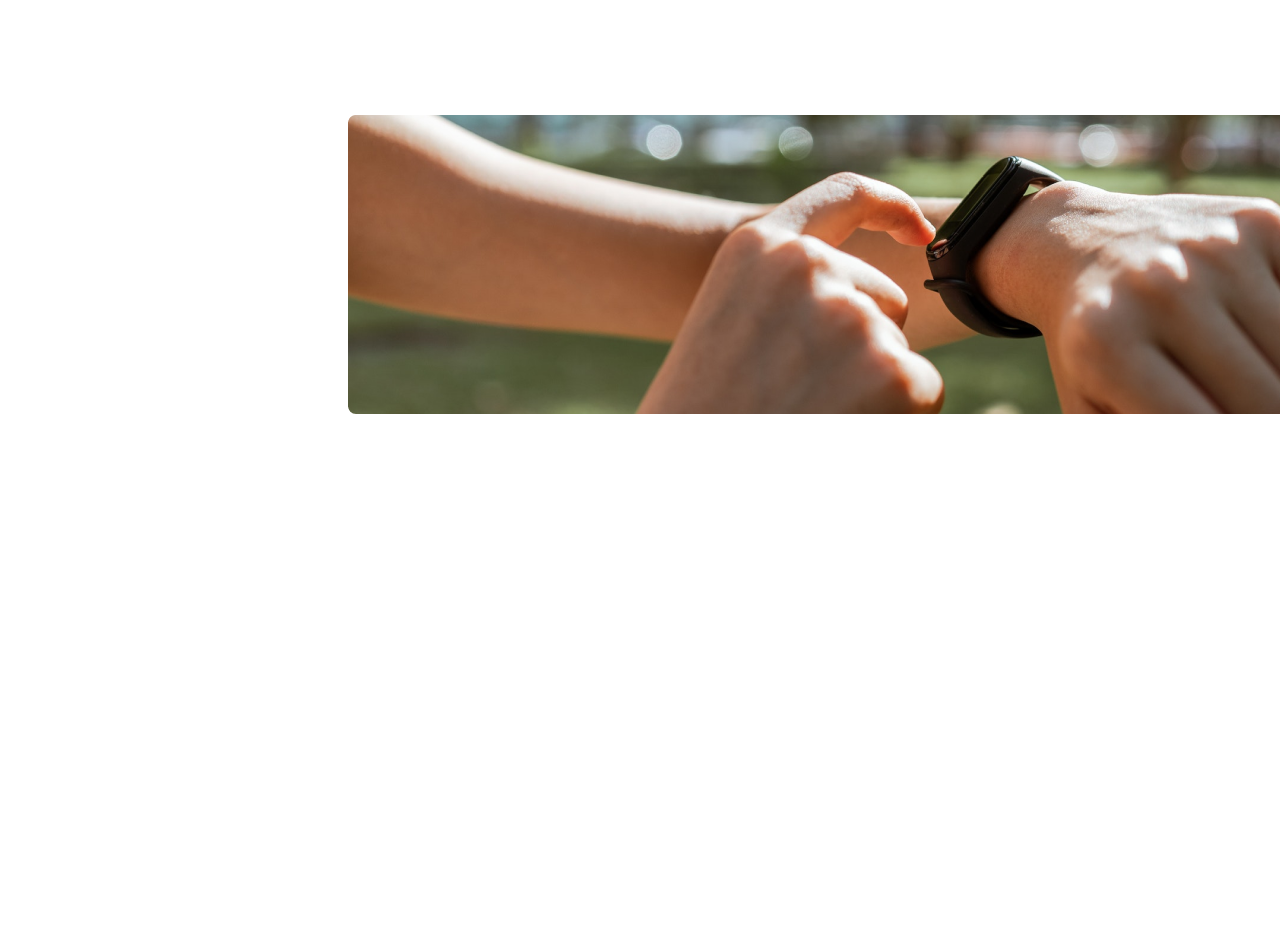
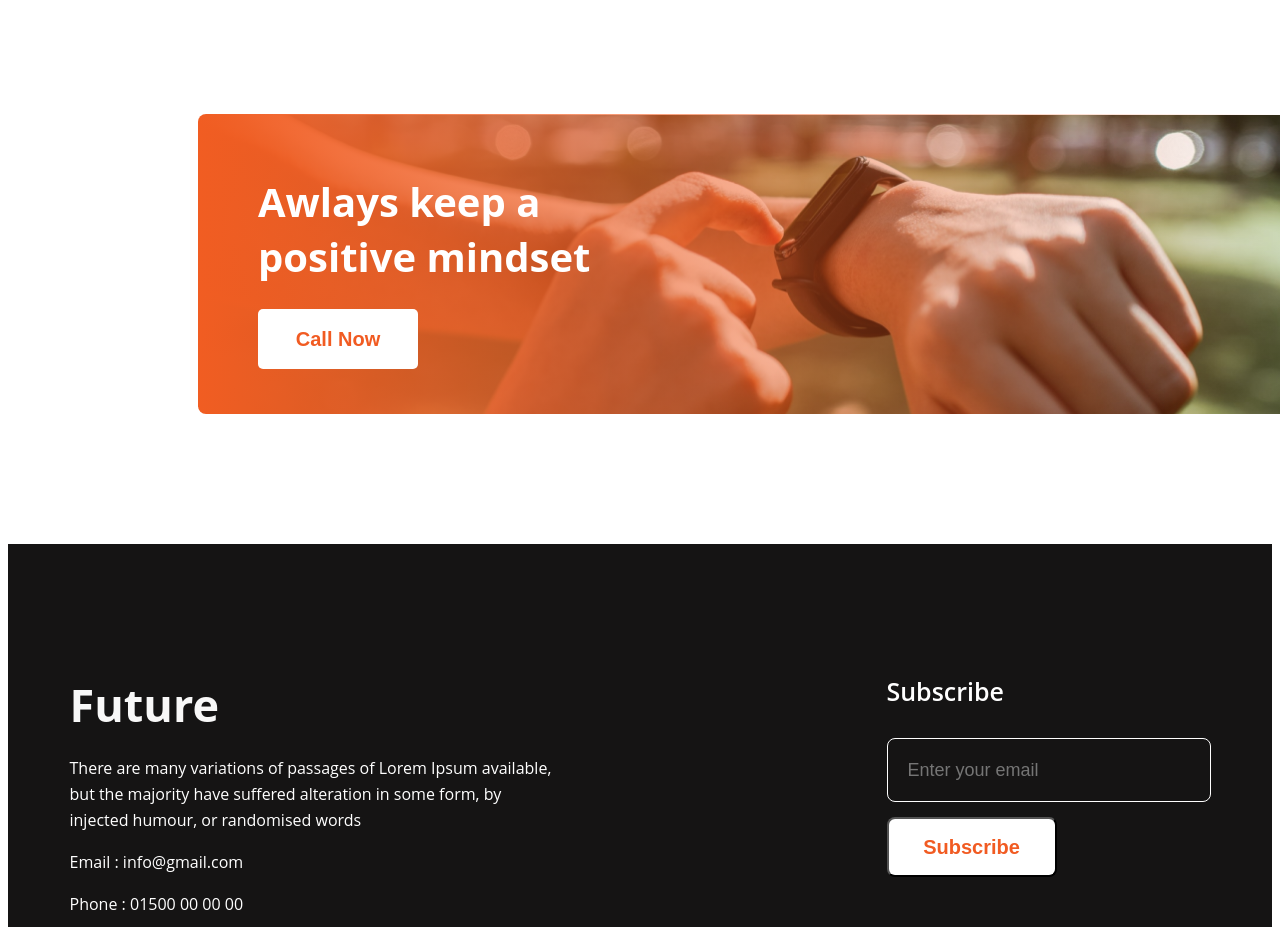
Before and after one commit to IqbalHoshen/Practice_1-1_Webdevelopment_project, a plain HTML site: page index.html in a window 1280 px wide. Shown: the part 2134-3061 px from the top of the page. Before the commit the page ends 2678 px from the top, so only its background shows below. Drawn offline with Linux system fonts and the light colour scheme.

Commit message:
complete

```diff
--- a/index.html
+++ b/index.html
@@ -1,16 +1,19 @@
 <!DOCTYPE html>
 <html lang="en">
+
 <head>
   <meta charset="UTF-8">
   <meta name="viewport" content="width=device-width, initial-scale=1.0">
   <title>practice-1-1</title>
   <link rel="stylesheet" href="style/style.css">
 </head>
+
 <body>
   <header class="header">
     <div class="head_container">
       <h2 class="head_title">All Thinks Are Possible If You believe</h2>
-        <p class="discription">There are many variations of passages of Lorem Ipsum available, but the majority have suffered alteration in some form, by injected humour, or randomised words</p>
+      <p class="discription">There are many variations of passages of Lorem Ipsum available, but the majority have
+        suffered alteration in some form, by injected humour, or randomised words</p>
       <button class="head_button">Contact Us</button>
 
     </div>
@@ -22,7 +25,8 @@
 
       <div class="second_title">
         <h3 class="second_head">My failures of previous year</h3>
-              <p class="second_discription">Contrary to popular belief, Lorem Ipsum is not simply random text. It has roots in a piece of classical Latin literature from 45 BC, making it over 2000 years old. Richard McClintock.</p>
+        <p class="second_discription">Contrary to popular belief, Lorem Ipsum is not simply random text. It has roots in
+          a piece of classical Latin literature from 45 BC, making it over 2000 years old. Richard McClintock.</p>
 
         <ul>
           <li>Contrary to popular belief, is not simply.</li>
@@ -63,14 +67,37 @@
 
     <section class="time_banner">
       <div class="banner_container">
-
+        <h3 class="banner_title">Awlays keep a positive mindset</h3>
+        <button class="button_title">
+          Call Now
+        </button>
       </div>
 
     </section>
   </main>
   <footer>
 
+    <div class="footer_container">
+      <h3 class="future">Future</h3>
+      <p class="foo_dis">There are many variations of passages of Lorem Ipsum available, but the majority have suffered
+        alteration in some form, by injected humour, or randomised words</p>
+      <p class="foo_dis">Email : info@gmail.com</p>
+      <p class="foo_dis">Phone : 01500 00 00 00</p>
+      <div id="foo_main_img">
+        <img src="images/icons/fb.png" alt="" class="foo_image">
+        <img src="images/icons/twitter.png" alt="" class="foo_image">
+        <img src="images/icons/youtube.png" alt="" class="foo_image">
+      </div>
+    </div>
+
+    <div class="last_right_colume">
+      <h4 class="Subscribe">Subscribe</h4>
+      <input placeholder="Enter your email" type="email" name="" id="foo_email">
+      <br>
+      <button id="foo_button">Subscribe</button>
+    </div>
   </footer>
 
 </body>
+
 </html>
--- a/style/style.css
+++ b/style/style.css
@@ -8,8 +8,6 @@ body {
     height: 809px;
     background-repeat: no-repeat;
     background-image: url('../images/banner/banner2.png');
-
-
 }
 
 .head_container {
@@ -164,11 +162,106 @@ ul li {
 }
 
 .banner_container {
-    background: linear-gradient(90deg, #f12222 0%, rgba(241, 91, 34, 0.00) 100%);
-    background-image: url('../images/watch.png');
+    background: linear-gradient(to right,
+            #f15d22 0%, rgba(241, 91, 34, 0.00) 100%), url('../images/watch.png');
+    background-size: cover;
     width: 1100px;
     height: 300px;
     border-radius: 8px;
-    margin: 130px 320px 130px 340px;
-    /* justify-content: center;  */
+    margin: 130px 320px 130px 190px;
+    justify-content: center;
 }
+
+.banner_title {
+    width: 450px;
+    color: #FFF;
+    font-size: 40px;
+    font-weight: 700;
+    padding-left: 60px;
+    padding-top: 60px;
+    margin-bottom: 0px;
+}
+
+.button_title {
+    color: #F15B22;
+    text-align: center;
+    font-size: 20px;
+    font-weight: 600;
+    width: 160px;
+    height: 60px;
+    border-radius: 5px;
+    background: #FFF;
+    margin-left: 60px;
+    margin-top: 25px;
+    border: none;
+}
+
+footer {
+    display: flex;
+    background: #151414;
+    gap: 330px;
+    justify-content: center;
+}
+
+.future {
+    color: #F8F8F8;
+    font-size: 45px;
+    font-weight: 700;
+    margin-top: 130px;
+    margin-bottom: 20px;
+}
+
+.foo_dis {
+    width: 485px;
+    color: #FFF;
+    font-size: 16px;
+    font-weight: 400;
+    line-height: 26px;
+    padding-right: 2px;
+    margin-top: 0px;
+}
+
+#foo_main_img {
+    display: flax;
+    gap: 10px;
+    margin-bottom: 130px;
+}
+
+.last_right_colume {
+    display: block;
+    margin-top: 130px;
+}
+
+.Subscribe {
+    color: #FFF;
+    font-size: 25px;
+    font-weight: 600;
+    margin-bottom: 0px;
+    margin-top: 0px;
+}
+
+#foo_email {
+    width: 300px;
+    height: 60px;
+    border-radius: 8px;
+    border: 1px solid #FFF;
+    background: #151414;
+    margin-top: 30px;
+    padding-left: 20px;
+    color: #F3F3F3;
+    font-size: 18px;
+    font-weight: 400;
+
+}
+
+#foo_button {
+    margin-top: 15px;
+    width: 170px;
+    height: 60px;
+    border-radius: 8px;
+    background: #FFF;
+    color: #F15B22;
+    font-size: 20px;
+    font-weight: 600;
+
+}
```
Lines whose indentation alone changed are shown as unchanged.
